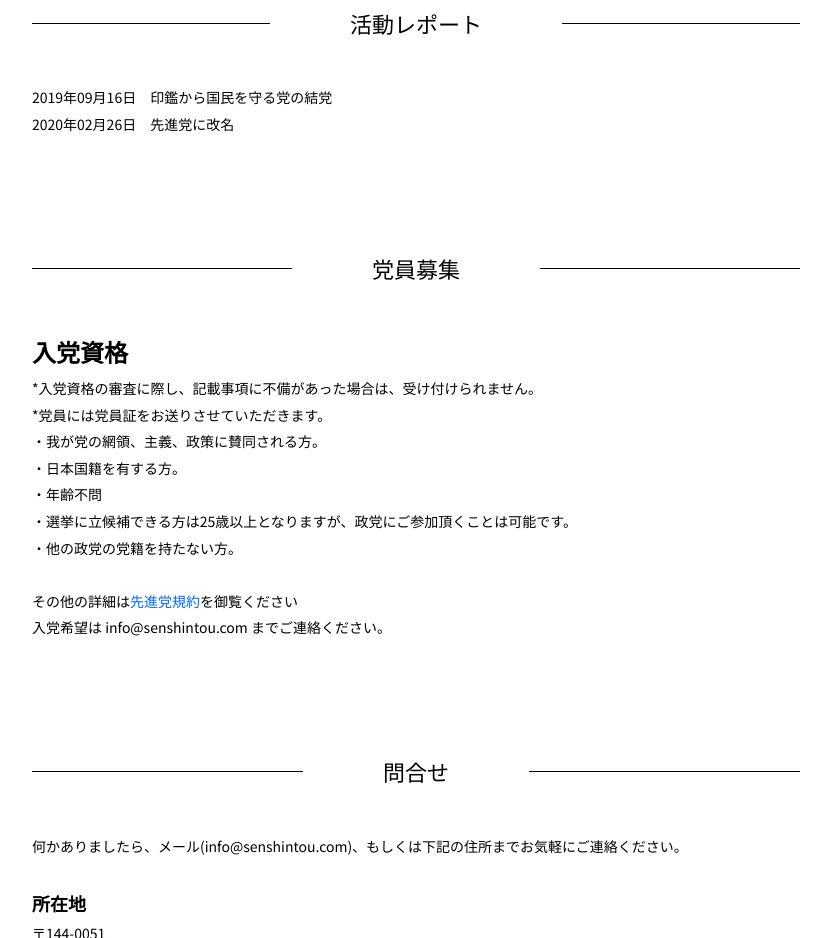
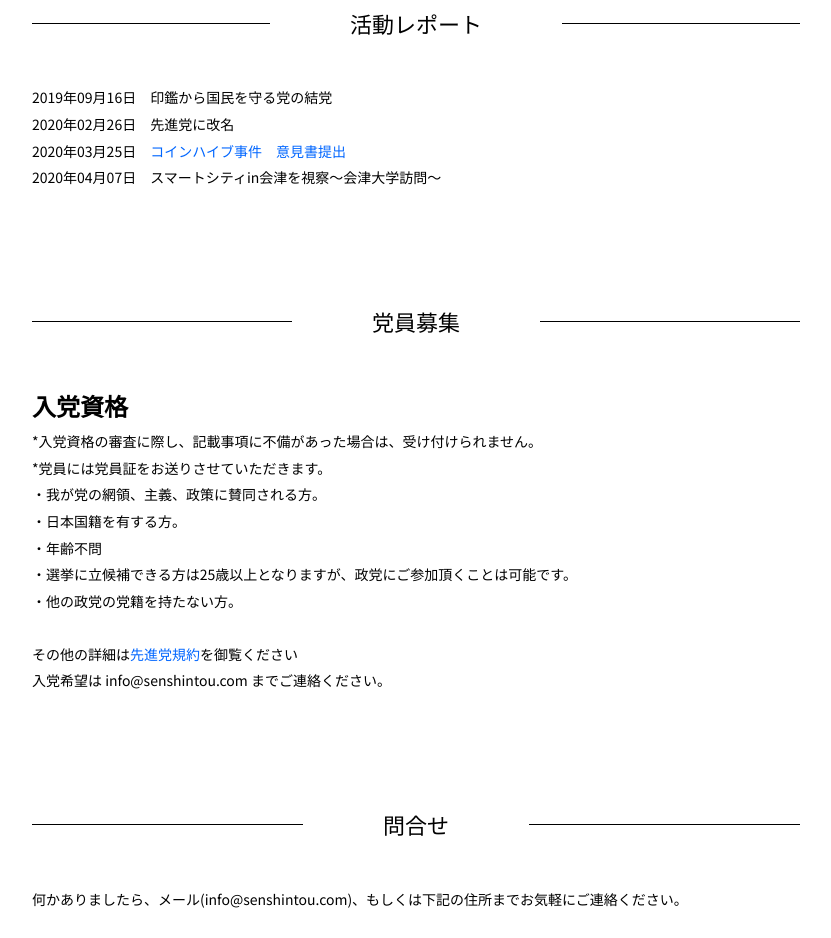
Before and after one commit to senshintou/web-site, a plain HTML site: page docs/index.html in a window 1280 px wide. Shown: the part 2898-3836 px from the top of the page, without its empty margins (224-1055 px from the left). Drawn offline with nearby package versions, Linux system fonts and the light colour scheme.

Commit message:
Update activity history

```diff
--- a/docs/index.html
+++ b/docs/index.html
@@ -182,6 +182,8 @@
       <div class="innerS">
         <p>2019年09月16日　印鑑から国民を守る党の結党</p>
         <p>2020年02月26日　先進党に改名</p>
+        <p>2020年03月25日　<a href="https://www.hacker.or.jp/coinhiveopinion/">コインハイブ事件　意見書提出</a></p>
+        <p>2020年04月07日　スマートシティin会津を視察～会津大学訪問～</p>
       </div>
     </section>
     <!-- // PROJECT -->
```
